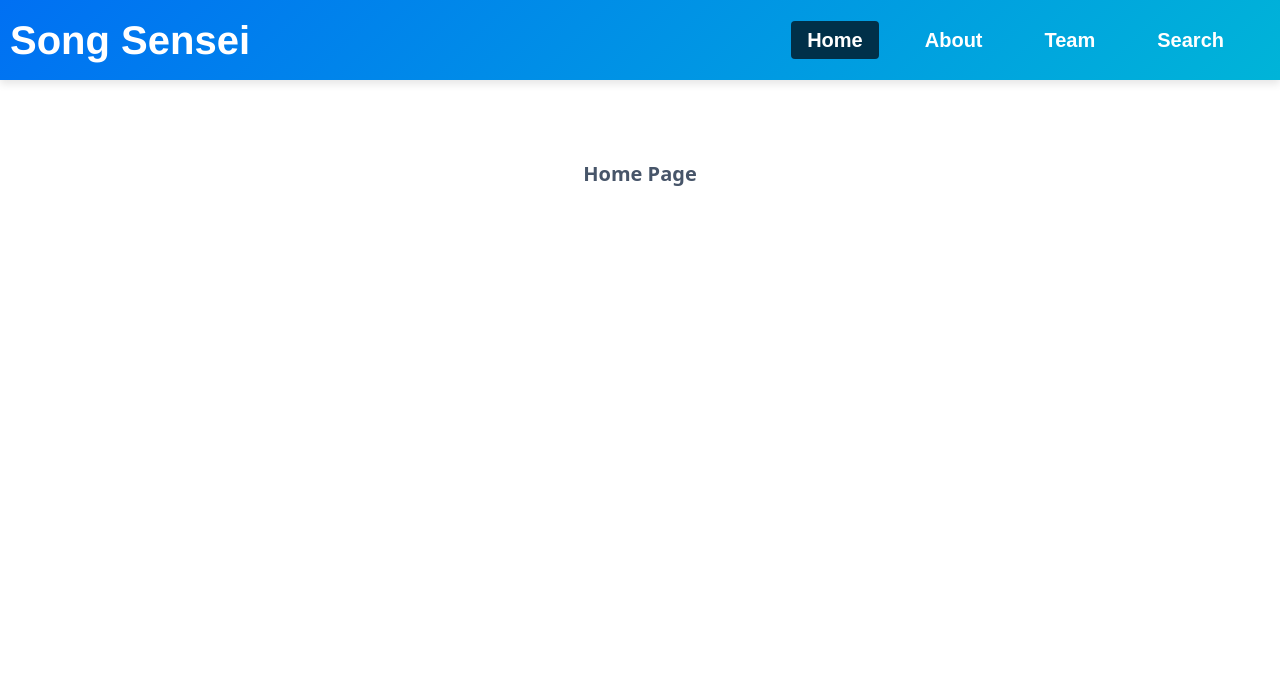
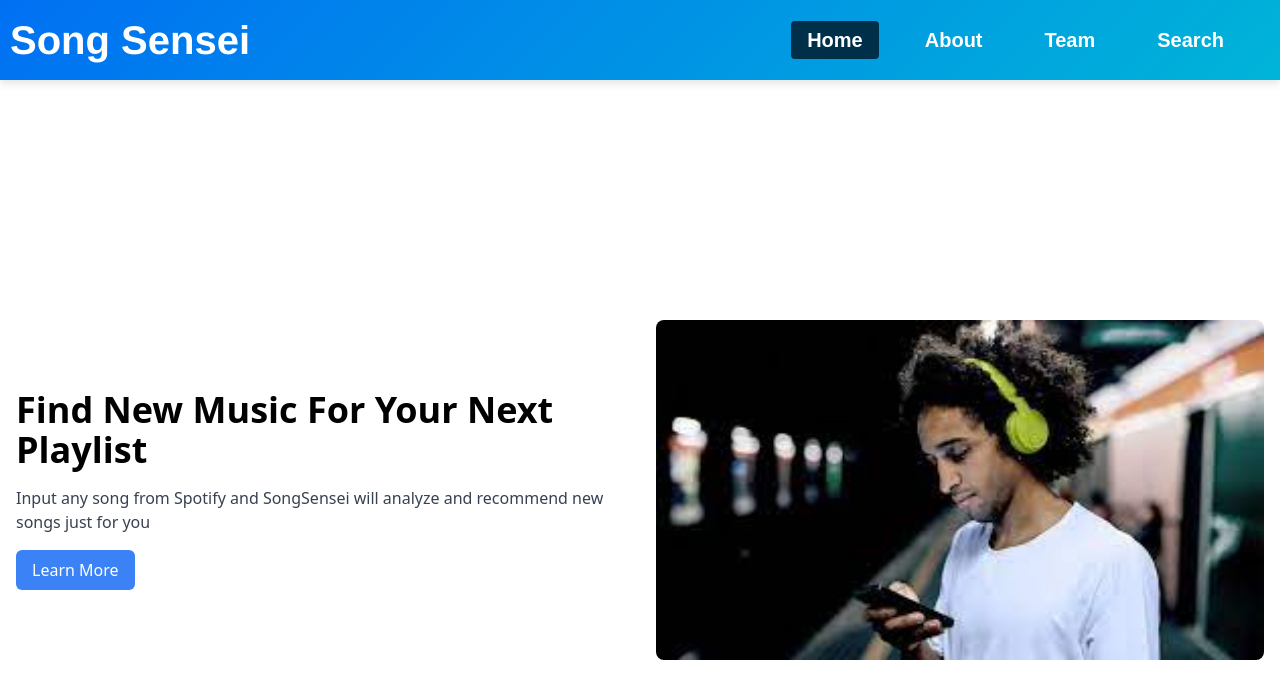
Before and after one commit to priyansh007/SongSensei, a React (Vite) app in the folder frontend/: page / in a window 1280 px wide. Shown: the top 698 px of the page. Built offline with nearby package versions, Linux system fonts and the light colour scheme.

Commit message:
package.json fix

```diff
--- a/frontend/package.json
+++ b/frontend/package.json
@@ -11,11 +11,7 @@
   },
   "dependencies": {
     "@emotion/css": "^11.11.2",
-<<<<<<< HEAD
     "axios": "^1.4.0",
-=======
-    "@emotion/react": "^11.11.1",
->>>>>>> 51f105127130d0f17ea0c88090d7d209e0357f21
     "react": "^18.2.0",
     "react-dom": "^18.2.0",
     "wouter": "^2.11.0"
--- a/frontend/src/pages/home.jsx
+++ b/frontend/src/pages/home.jsx
@@ -1,8 +1,35 @@
+// HomePage.jsx
+import React from "react";
+
 function Home() {
   return (
-      <h1 className="text-center text-xl font-bold text-slate-600 mt-20">
-          Home Page
-      </h1>
+    <div className="flex items-center justify-center min-h-screen">
+      <div className="my-container container mx-auto py-5002"> {/* Adjust the py-130 value */}
+        <div className="flex flex-col md:flex-row items-center">
+          {/* Text Section */}
+          <div className="md:w-1/2 p-4">
+            <h1 className="text-4xl font-bold mb-4">Find New Music For Your Next Playlist</h1>
+            <p className="text-gray-700 mb-4">
+            Input any song from Spotify and SongSensei will analyze and recommend new songs just for you
+            </p>
+            {/* Button */}
+            <button className="bg-blue-500 text-white px-4 py-2 rounded-md hover:bg-blue-600">
+              Learn More
+            </button>
+          </div>
+
+          {/* Image Section */}
+          <div className="md:w-1/2 p-4">
+            <img
+              src="src/download.jpg" // The image path inside the public folder
+              alt="Home Page Image"
+              className="w-full h-auto rounded-lg"
+            />
+          </div>
+        </div>
+      </div>
+    </div>
   );
 }
+
 export default Home;
--- a/frontend/src/pages/search.jsx
+++ b/frontend/src/pages/search.jsx
@@ -8,15 +8,33 @@ const handleLogin = () => {
   window.location.href = `https://accounts.spotify.com/authorize?client_id=${config.clientId}&response_type=code&redirect_uri=${encodeURIComponent(config.redirectUri)}`;
 };
 
+
 const SearchResults = ({ results }) => {
   // Create an object to hold the volume state for each track
   const [volumeState, setVolumeState] = useState({});
+  const [currentTrack, setCurrentTrack] = useState(null);
 
-  const playMusic = (previewUrl, trackId) => {
-    const audio = new Audio(previewUrl);
-    const volume = parseFloat(volumeState[trackId]) || 0.5; // Get the volume for the specific track, default to 0.5 if not set
-    audio.volume = volume;
-    audio.play();
+  useEffect(() => {
+    // Create a new audio element when a new track is played
+    if (currentTrack) {
+      const audio = new Audio(currentTrack.preview_url);
+      audio.volume = parseFloat(volumeState[currentTrack.id]) || 0.5;
+      audio.play();
+
+      // Pause the previous track when a new track is played
+      return () => {
+        audio.pause();
+      };
+    }
+  }, [currentTrack, volumeState]);
+
+  const playMusic = (track) => {
+    // Pause the current track if it's already playing
+    if (currentTrack && currentTrack.id === track.id) {
+      setCurrentTrack(null);
+    } else {
+      setCurrentTrack(track);
+    }
   };
 
   const handleVolumeChange = (trackId, newVolume) => {
@@ -41,9 +59,11 @@ const SearchResults = ({ results }) => {
               <div className="audio-controls">
                 <button
                   className="play-button"
-                  onClick={() => playMusic(track.preview_url, track.id)}
+                  onClick={() => playMusic(track)}
                 >
-                  Play
+                  {currentTrack && currentTrack.id === track.id
+                    ? 'Pause'
+                    : 'Play'}
                 </button>
                 <input
                   type="range"
@@ -63,7 +83,6 @@ const SearchResults = ({ results }) => {
     </div>
   );
 };
-
 
 
 const SpotifySearch = () => {
```
Also changed, not shown: frontend/src/download.jpg (added).
